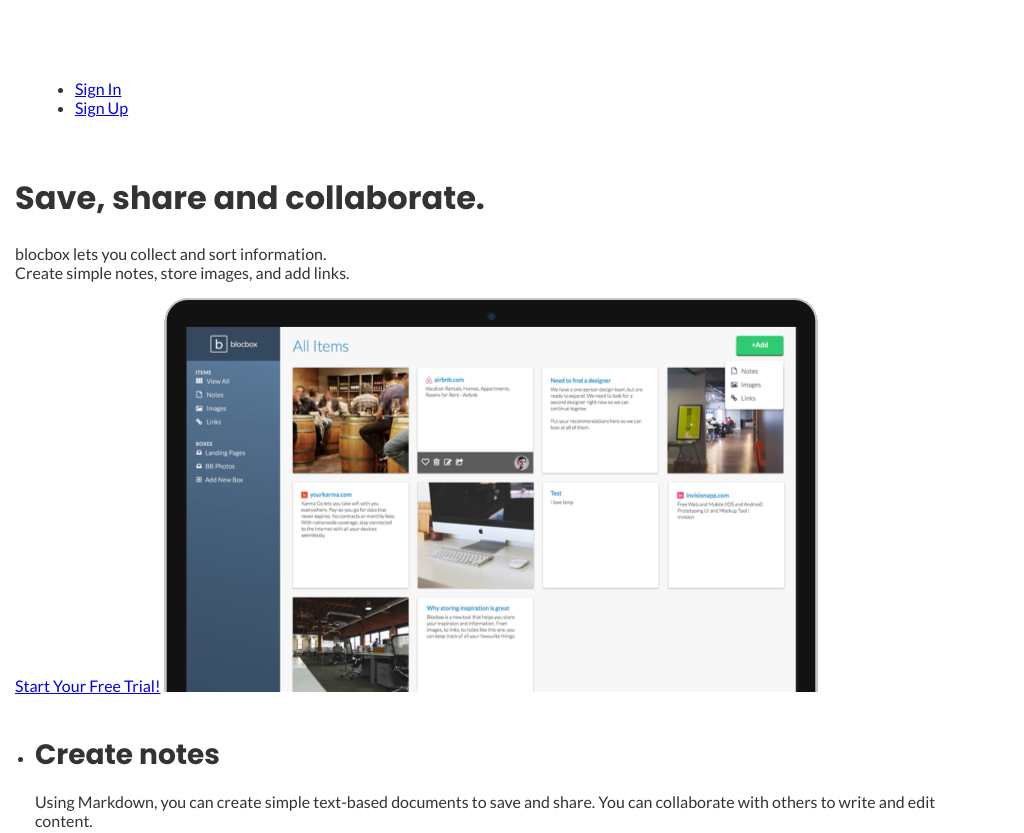
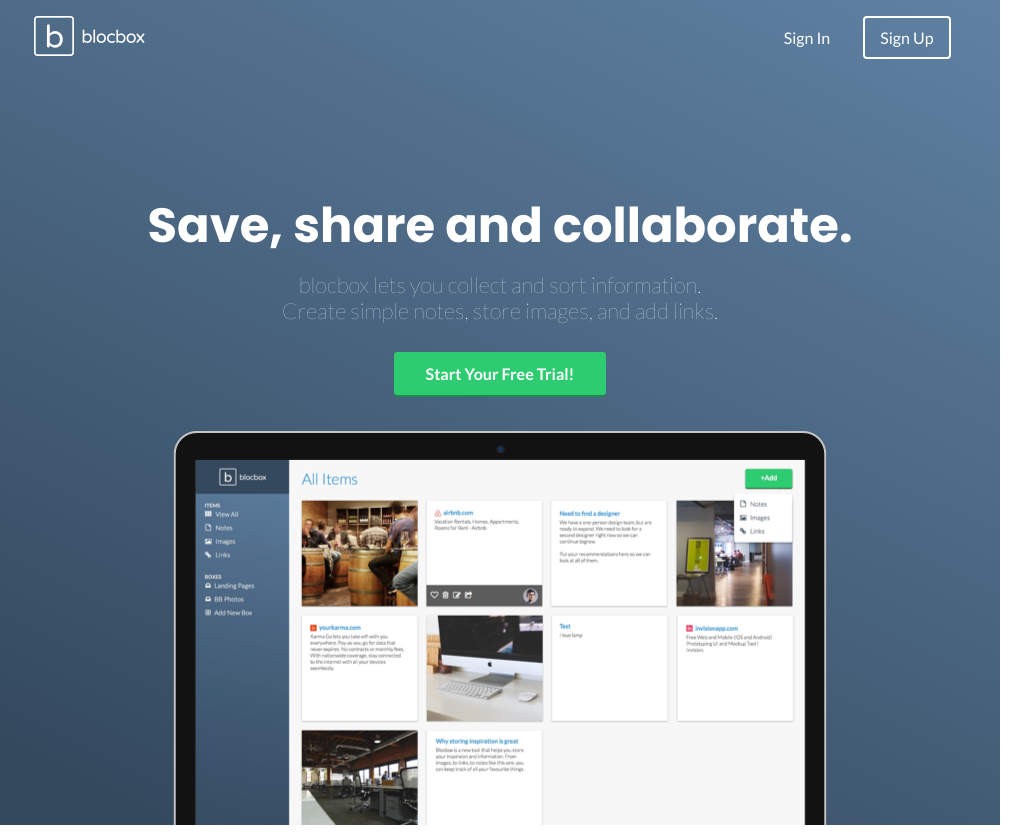
Before and after one commit to Jaytack/Blocbox, a plain HTML site: page index.html in a window 1024 px wide. Shown: the top 833 px of the page. Drawn offline with Linux system fonts and the light colour scheme.

Commit message:
Checkpoint-30-completed

```diff
--- a/css/style.css
+++ b/css/style.css
@@ -35,10 +35,147 @@ p{
 .container:after {
   clear:both;
 }
-.one-half, .one-third, .one-forth {
+.one-half, .one-third, .one-fourth {
   width: 96%;
   float:left;
   position: relative;
   min-height: 1px;
   margin: 0 2% 20px;
 }
+
+ @media (min-width: 768px) {
+   .container {
+     width: 750px;
+   }
+ }
+ @media (min-width: 992px) {
+   .container {
+     width: 970px;
+   }
+   .one-half {
+     width:46%;
+   }
+   .one-third {
+     width:29.33333%;
+   }
+   .one-fourth {
+     width:21%;
+   }
+ }
+ @media (min-width: 1200px) {
+   .container {
+     width: 1170px;
+   }
+ }
+
+/* extra large */
+ @media (max-width:1163px) {
+  .container {
+    max-width:1000px;
+  }
+  header {
+    max-width:1000px;
+  }
+  .one-third {
+    width:96%;
+  }
+  .pricing .one-third {
+    float:none;
+    width: 96%;
+    margin: 1em;
+  }
+  footer {
+    width:100%;
+    height:auto;
+  }
+  footer .left-footer-block {
+    width: 96%;
+    padding: 1em 0;
+  }
+  footer ul {
+  float:none;
+  }
+  footer .links {
+    width:100%;
+    float: none;
+    text-align: center;
+    padding:0;
+  }
+
+  footer .logo {
+    float:none;
+    padding: 16px 0;
+  }
+
+}
+
+
+
+/* HEADER */
+ header {
+   color:#FFFFFF;
+   background: #34495E;
+   background-image: linear-gradient(206deg, #5F81A3 0%, #34495E 94%);
+ }
+ header nav {
+   padding:1em 0;
+ }
+ header nav ul {
+   display:inline;
+   text-align: right;
+   float:right;
+   margin:0;
+ }
+ header nav ul > li {
+   list-style-type: none;
+   display: inline-block;
+   margin:0 15px;
+ }
+ header nav ul > li.btn-outline {
+   padding:10px 15px;
+   border:2px solid #FFFFFF;
+   border-radius: 4px;
+ }
+ header nav ul > li.btn-outline:hover {
+   background:#FFFFFF;
+ }
+ header nav ul > li > a {
+   color:#FFFFFF;
+   text-decoration: none;
+ }
+ header nav ul > li.btn-outline:hover > a {
+   color:#34495E;
+ }
+header .hero {
+   text-align: center;
+   display:block;
+   position: relative;
+ }
+ header .hero h1 {
+   font-size:48px;
+   font-weight: 700;
+   margin:95px 0 0;
+ }
+ header .hero p {
+   font-size: 22px;
+   line-height: 26px;
+   font-weight: 100;
+   margin:10px 0 40px;
+ }
+ header .hero img {
+   display: block;
+   margin:3em auto 0;
+ }
+
+
+ /* BUTTONS */
+ .btn {
+   border-radius: 4px;
+   color:#FFFFFF;
+   font-weight: 700;
+   text-decoration: none;
+   padding:10px 30px;
+   background: #2ECC71;
+   border: 2px solid #2ECC71;
+   box-shadow: 0px 2px 0px 0px #22894E;
+ }
```
Also changed, not shown: index.html (+4 -4 lines).
